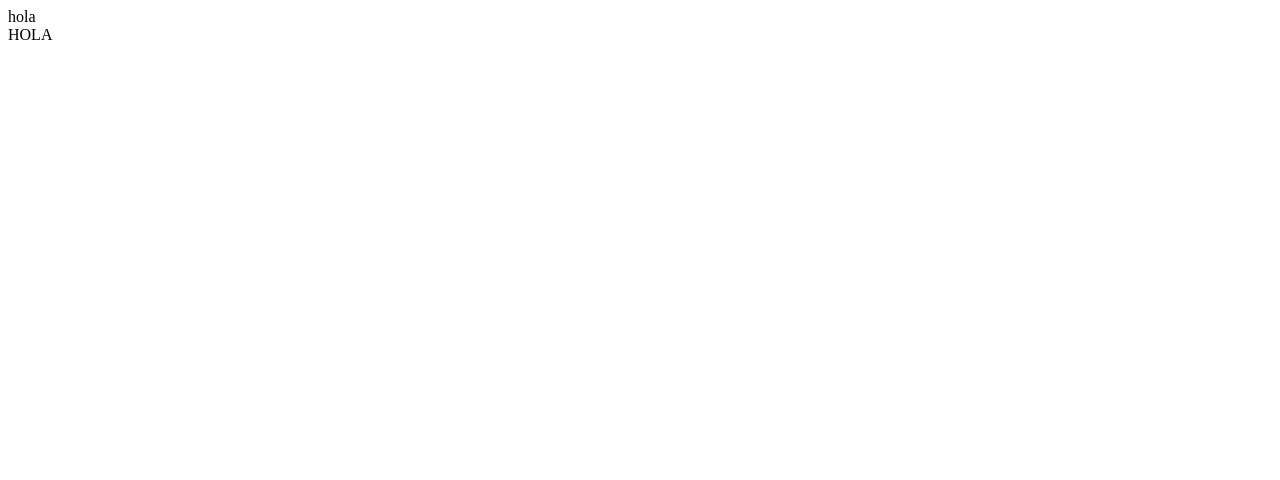
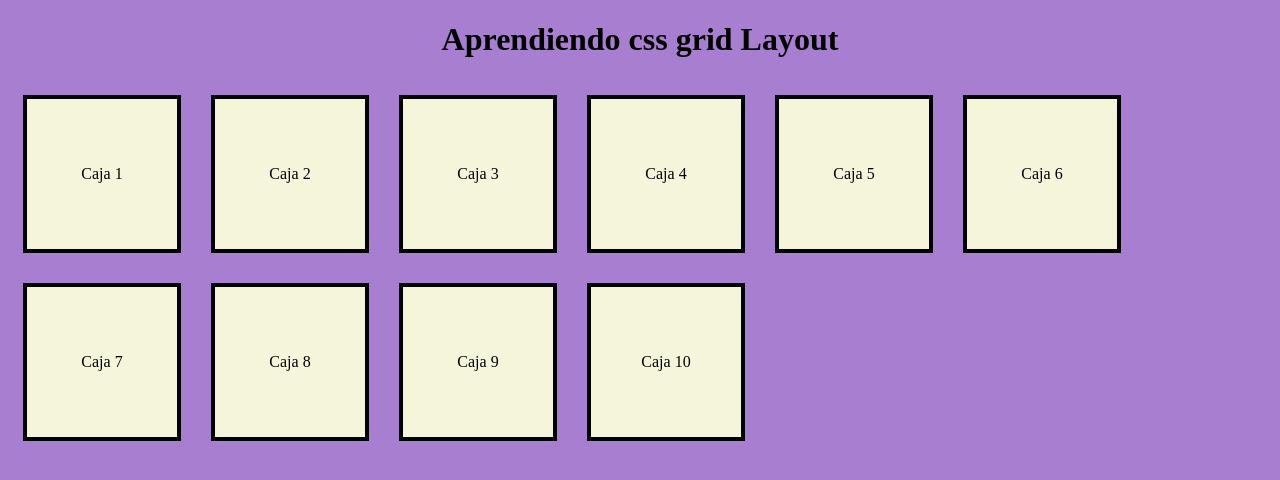
Before and after one commit to Carolina2118/aprendizajeGrip-Sass, a plain HTML site: page index.html in a window 1280 px wide. Drawn offline with Linux system fonts and the light colour scheme.

Commit message:
modo original sin grib

```diff
--- a/index.html
+++ b/index.html
@@ -1,16 +1,30 @@
 <!DOCTYPE html>
-<html lang="en">
+<html lang="es">
 
 <head>
     <meta charset="UTF-8">
     <meta http-equiv="X-UA-Compatible" content="IE=edge">
     <meta name="viewport" content="width=device-width, initial-scale=1.0">
+    <link rel="stylesheet" type="text/css" href="style.css">
     <title>Document</title>
 </head>
 
 <body>
-    <div>hola</div>
-    <div>HOLA</div>
+    <h1>Aprendiendo css grid Layout</h1>
+    <div class="grib layout">
+        <div class="class cajas">Caja 1</div>
+        <div class="class cajas">Caja 2</div>
+        <div class="class cajas">Caja 3</div>
+        <div class="class cajas">Caja 4</div>
+        <div class="class cajas">Caja 5</div>
+        <div class="class cajas">Caja 6</div>
+        <div class="class cajas">Caja 7</div>
+        <div class="class cajas">Caja 8</div>
+        <div class="class cajas">Caja 9</div>
+        <div class="class cajas">Caja 10</div>
+
+
+    </div>
 </body>
 
 </html>
--- a/style.css
+++ b/style.css
@@ -0,0 +1,21 @@
+body {
+    background-color: rgb(168, 127, 208);
+    text-align: center;
+}
+
+.grib-layout {
+    width: 80%;
+    font-family: Arial, Helvetica, sans-serif;
+}
+
+.cajas {
+    width: 150px;
+    height: 150px;
+    border: 4px solid black;
+    background-color: beige;
+    margin: 15px;
+    text-align: center;
+    line-height: 150px;
+    float: left;
+    /* poner las cajas en linea */
+}
```
